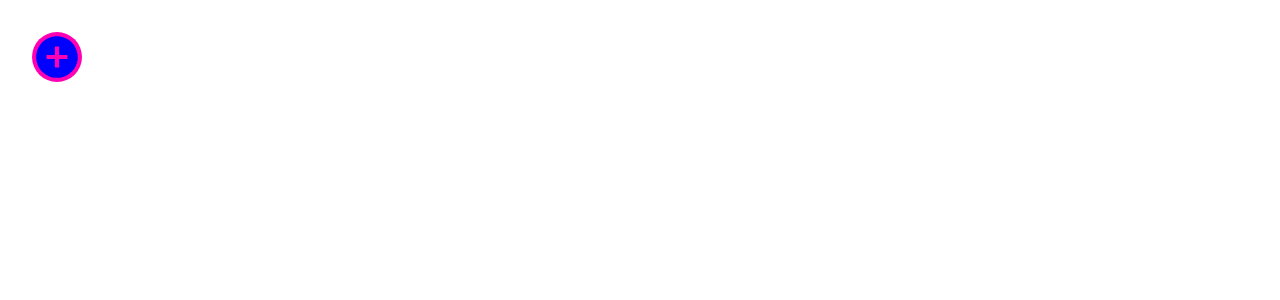
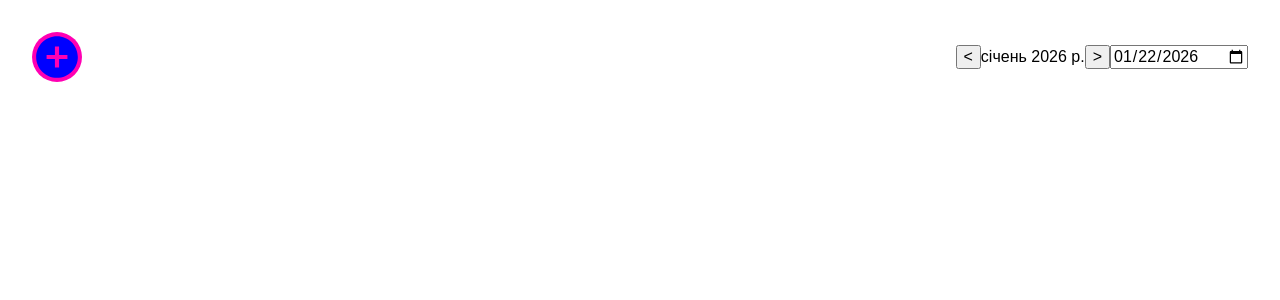
Before and after one commit to yurikorock/CalendarEvents, a React (Vite) app: page / in a window 1280 px wide. Shown: the top 300 px of the page. Built offline with nearby package versions, Linux system fonts and the light colour scheme.

Commit message:
feat: add Filter, and calendar

```diff
--- /dev/null
+++ b/src/components/Filter/Filter.jsx
@@ -0,0 +1,43 @@
+import { useState } from "react";
+import css from "./FIlter.module.css";
+
+export default function Filter() {
+  const [currentDate, setCurrentDate] = useState(new Date());
+
+  const handlePrevMonth = () => {
+    setCurrentDate(
+      new Date(currentDate.getFullYear(), currentDate.getMonth() - 1, 1),
+    );
+  };
+
+  const handleNextMonth = () => {
+    setCurrentDate(
+      new Date(currentDate.getFullYear(), currentDate.getMonth() + 1, 1),
+    );
+  };
+
+  const handleDateChange = (e) => {
+    setCurrentDate(new Date(e.target.value));
+  };
+
+  const monthYear = currentDate.toLocaleDateString("uk-UA", {
+    month: "long",
+    year: "numeric",
+  });
+
+  const current = currentDate.toISOString().split("T")[0];
+  console.log("Date is now :", current);
+
+  return (
+    <div className={css.filter_container}>
+      <button onClick={handlePrevMonth}>&lt;</button>
+      <span>{monthYear}</span>
+      <button onClick={handleNextMonth}>&gt;</button>
+      <input
+        type="date"
+        value={currentDate.toISOString().split("T")[0]}
+        onChange={handleDateChange}
+      />
+    </div>
+  );
+}
--- a/src/components/FormIdea/FormIdea.jsx
+++ b/src/components/FormIdea/FormIdea.jsx
@@ -34,9 +34,9 @@ export default function FormIdea({ setIsOpen }) {
 
   return (
     <div className={css.overlay} onClick={() => setIsOpen(false)}>
-      <div className={css.form_container}>
+      <div className={css.form_container} onClick={(e) => e.stopPropagation()}>
         <form onSubmit={handleSubmit}>
-          <div className={css.form_name} onClick={(e) => e.stopPropagation()}>
+          <div className={css.form_name} >
             <h2>Add new idea item</h2>
             <button type="button" onClick={() => setIsOpen(false)}>
               x
--- a/src/components/UserBar/UserBar.jsx
+++ b/src/components/UserBar/UserBar.jsx
@@ -1,4 +1,5 @@
 
+import Filter from "../Filter/Filter.jsx";
 import FormIdea from "../FormIdea/FormIdea.jsx";
 import css from "./UserBar.module.css";
 import { MdAddCircle } from "react-icons/md";
@@ -6,10 +7,11 @@ import { MdAddCircle } from "react-icons/md";
 export default function UserBar({setIsOpen}) {
 
   return (
-    <div className={css.userbar_container} onClick={()=>setIsOpen(true)}>
-      <button className={css.btn}>
+    <div className={css.userbar_container} >
+      <button className={css.btn} onClick={()=>setIsOpen(true)}>
         <MdAddCircle className={css.btn_icon} />
       </button>
+      <Filter/>
     </div>
   );
 }
```
Also changed, not shown: src/components/Filter/FIlter.module.css (added).
